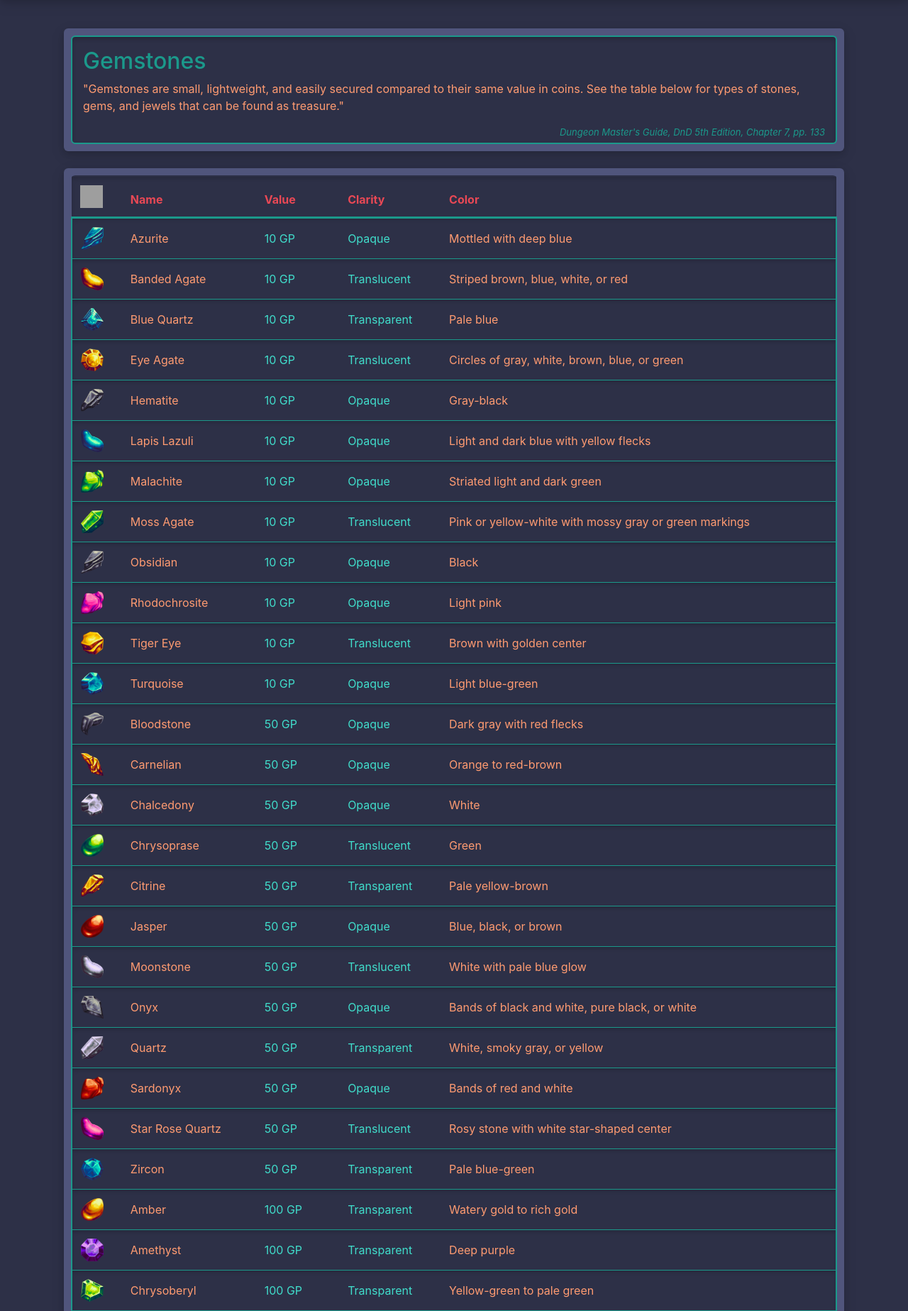
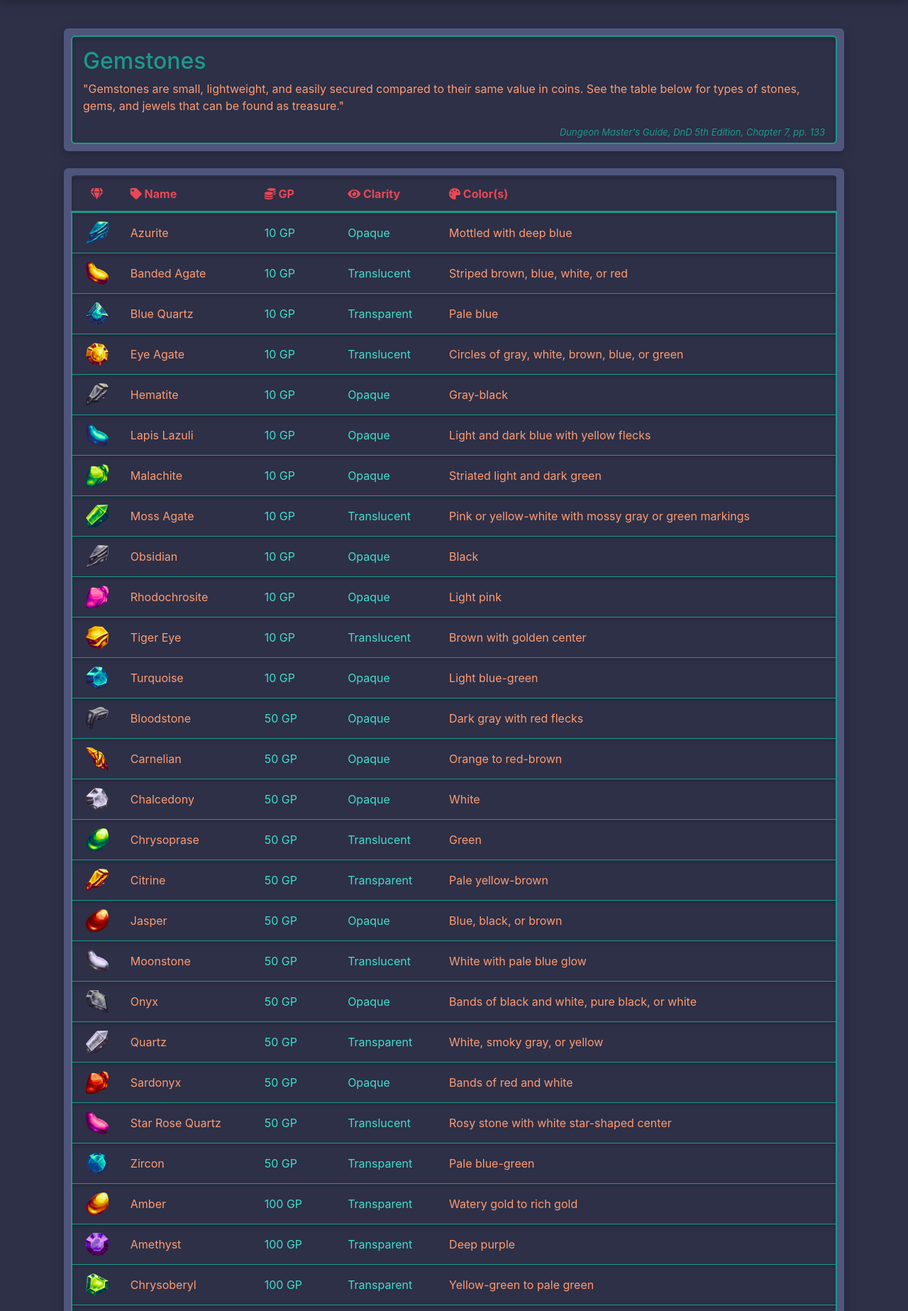
Before and after one commit to Stephanie-Burns/gemstone_roller_demo, a Django app: page /treasure/gemstone/ in a window 1280 px wide. Shown: the part 60-1907 px from the top of the page at 71% size. Run offline with Django 4.2, Linux system fonts and the light colour scheme; data comes from the database, SQL or seed files in the repository; both versions use the stored data as it was after the commit; some libraries are stand-ins or nearby versions; grey boxes are pictures that could not be loaded.

Commit message:
gemstone table styles

```diff
--- a/treasure/templates/treasure/gemstone-view.html
+++ b/treasure/templates/treasure/gemstone-view.html
@@ -9,7 +9,7 @@
             <div class="inner-content-container">
 
                 <div class="d-flex justify-content-between align-items-center">
-                    <span class="abc">{{ gemstone.name|capfirst }}</span>
+                    <span class="modal-title">{{ gemstone.name|capfirst }}</span>
                     <img src="{{ gemstone.icon.image.url }}" width="64" height="64" alt="{{ gemstone.name }} icon">
                 </div>
             </div>
--- a/treasure/templates/treasure/snippets/gemstone-table.html
+++ b/treasure/templates/treasure/snippets/gemstone-table.html
@@ -8,11 +8,11 @@
             <table id="gemstoneTable" class="table gemstone-table">
                 <thead class="gemstone-thead">
                     <tr class="inner-shadow">
-                        <th><img src="{% static 'img/gemstone-default.png' %}" alt="Default Gemstone" height="32" width="32"> </th>
-                        <th role="button" onclick="sortTable('name', 'string')">Name</th>
-                        <th role="button" onclick="sortTable('value', 'number')">Value</th>
-                        <th role="button" onclick="sortTable('clarity', 'string')">Clarity</th>
-                        <th role="button" onclick="sortTable('color', 'string')">Color</th>
+                        <th class="text-center no-hover"><i class="fas fa-gem"></i></th>
+                        <th role="button" onclick="sortTable('name', 'string')"><i class="fas fa-tag"></i> Name</th>
+                        <th role="button" onclick="sortTable('value', 'number')"><i class="fas fa-coins"></i> GP</th>
+                        <th role="button" onclick="sortTable('clarity', 'string')"><i class="fas fa-eye"></i> Clarity</th>
+                        <th role="button" onclick="sortTable('color', 'string')"><i class="fas fa-palette"></i> Color(s)</th>
                     </tr>
                 </thead>
                 <tbody class="gemstone-tbody">
@@ -24,7 +24,7 @@
                         data-toggle="modal"
                         data-target="#gemstoneModal"
                     >
-                        <td><img src="{{ gemstone.icon.image.url }}" alt="{{ gemstone.name }}" height="32" width="32"></td>
+                        <td class="text-center"><img src="{{ gemstone.icon.image.url }}" alt="{{ gemstone.name }}" height="32" width="32"></td>
                         <td class="gemstone-td">{{ gemstone.name }}</td>
                         <td>{{ gemstone.value|intcomma }} GP</td>
                         <td>{{ gemstone.clarity|capfirst }}</td>
@@ -36,19 +36,17 @@
         </div>
     </div>
 
-
     <!-- Modal -->
     <div class="modal fade" id="gemstoneModal" tabindex="-1" aria-labelledby="gemstoneModalLabel" aria-hidden="true">
         <div class="modal-dialog">
             <div class="modal-content">
                 <div class="modal-header">
-        <h5 class="modal-title" id="gemstoneModalLabel">Gemstone Details</h5>
+                    <span class="" id="gemstoneModalLabel">Gemstone About</span>
                     <button type="button" class="close" data-dismiss="modal" aria-label="Close">
                         <span aria-hidden="true">&times;</span>
                     </button>
                 </div>
                 <div class="modal-body">
-        <!-- Dynamic content will be loaded here by htmx -->
                     <div id="gemstoneDetails">
                         <!-- Details will be filled here -->
                     </div>
```
Also changed, not shown: static/css/landing.css (+38 -44 lines), db.sqlite3. Lines whose indentation alone changed are shown as unchanged.
